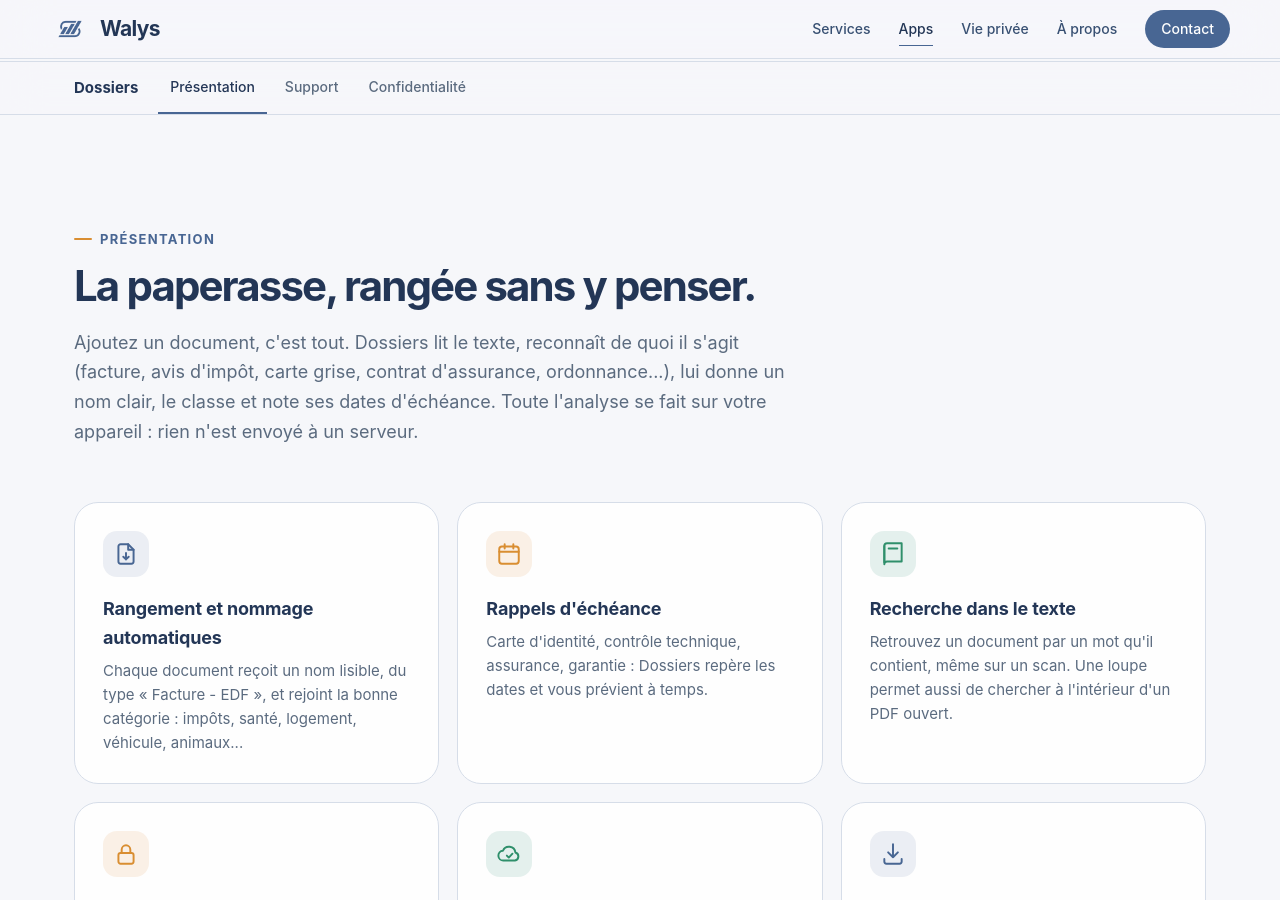
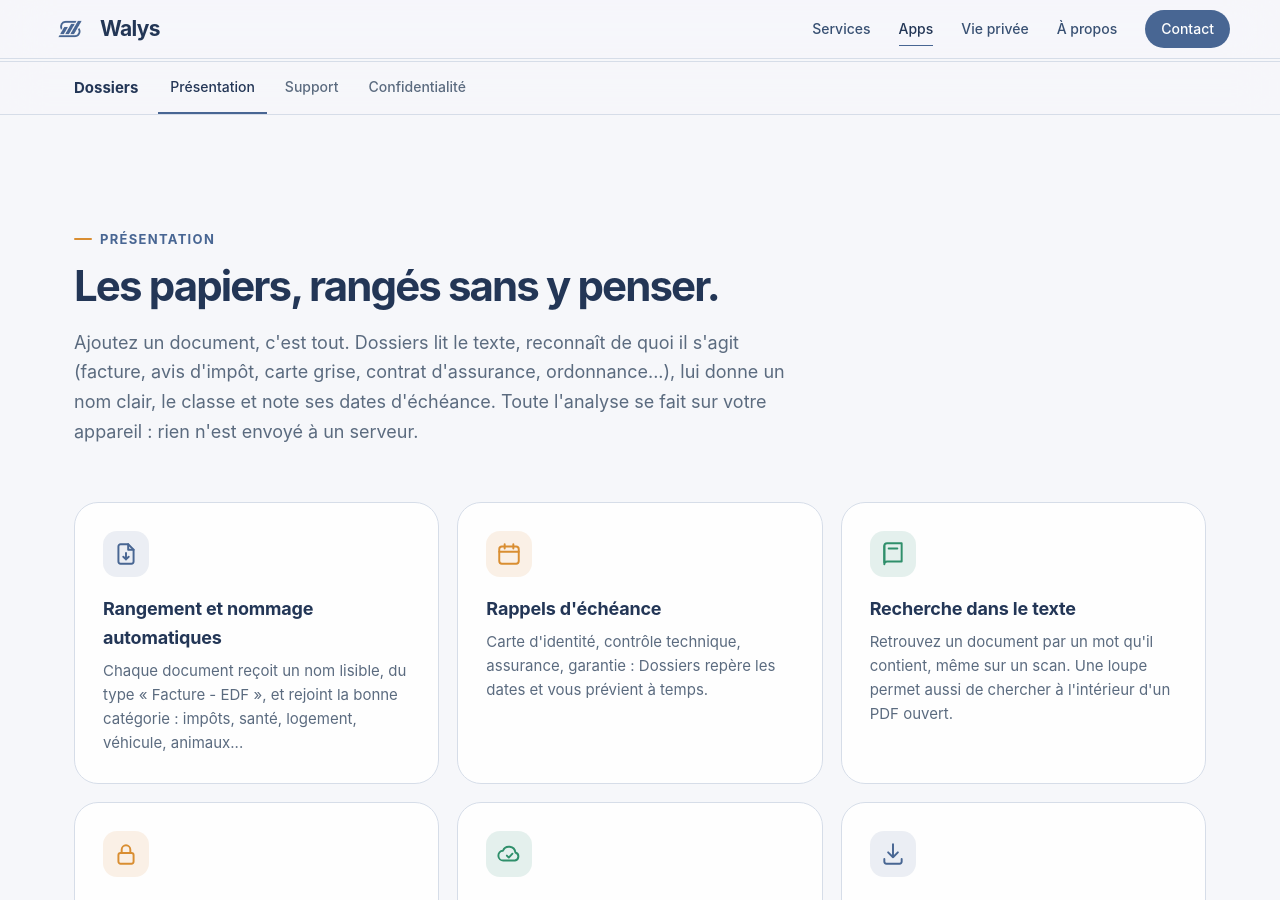
Before and after one commit to Walys-fr/walys-fr.github.io, a Jekyll site: the page built from _apps/dossiers.md, in a window 1280 px wide and 900 px high, scrolled down 585 px. Built offline with Jekyll 4.4.1, drawn with Linux system fonts in a browser that asks for light colours.

Commit message:
Update _apps/dossiers.md (via Pages CMS)

```diff
--- a/_apps/dossiers.md
+++ b/_apps/dossiers.md
@@ -26,7 +26,7 @@ description: "Dossiers : rangez, nommez et retrouvez automatiquement vos papiers
   sur iPhone, iPad et Mac. Chiffré sur l'appareil, sans compte, sans pub, sans
   suivi."
 presentation:
-  titre: La paperasse, rangée sans y penser.
+  titre: Les papiers, rangés sans y penser.
   texte: "Ajoutez un document, c'est tout. Dossiers lit le texte, reconnaît de
     quoi il s'agit (facture, avis d'impôt, carte grise, contrat d'assurance,
     ordonnance...), lui donne un nom clair, le classe et note ses dates
```
